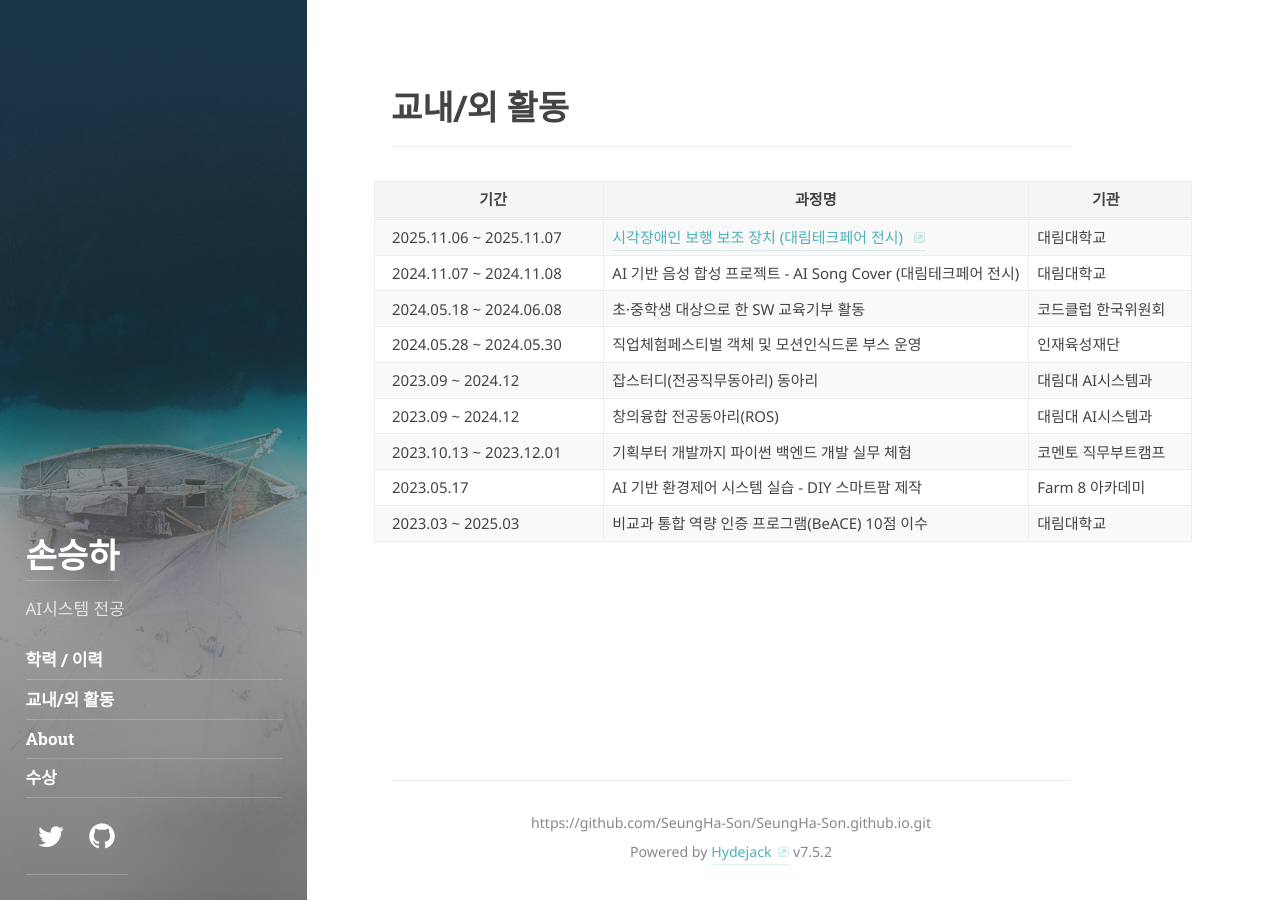
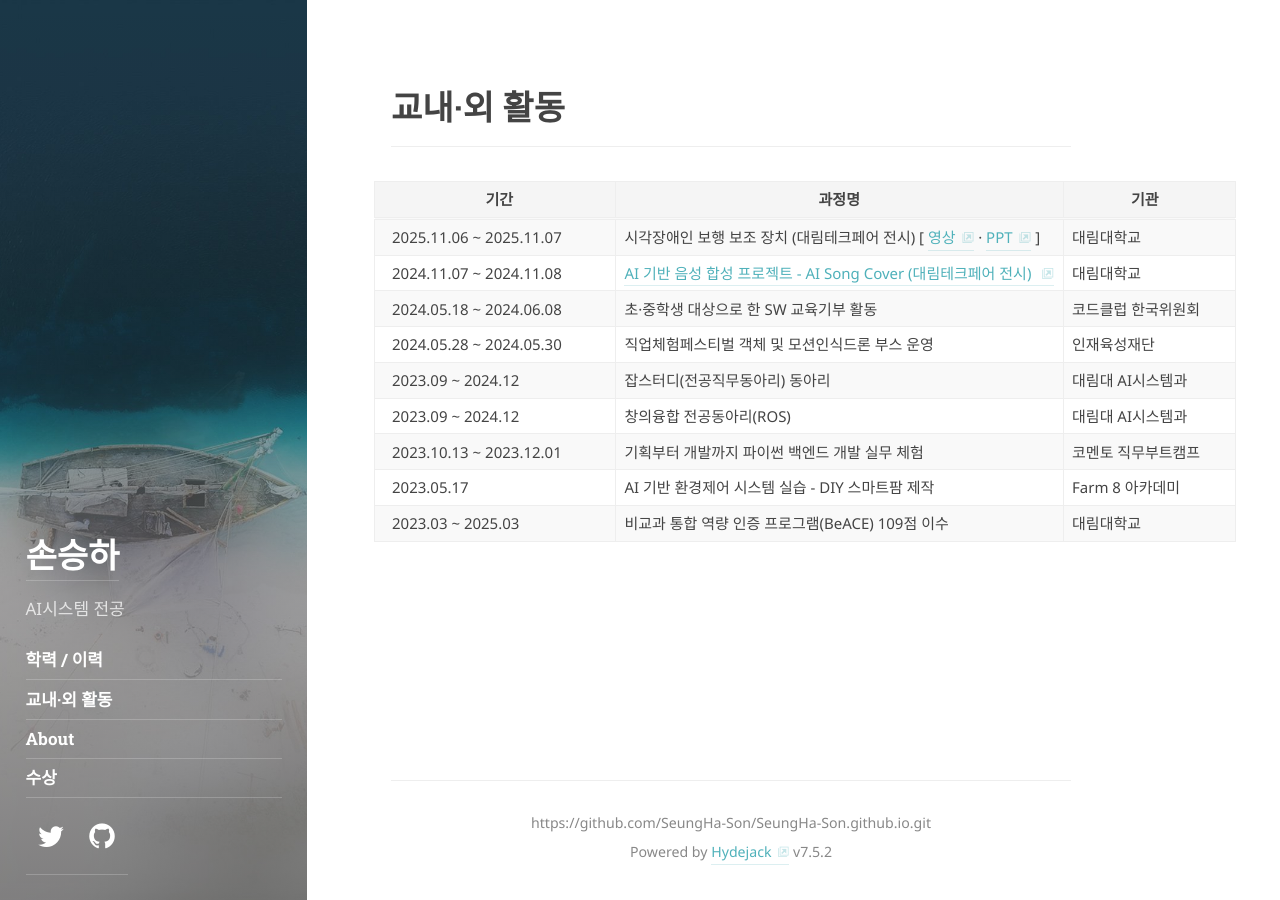
Before and after one commit to SeungHa-Son/SeungHa-Son.github.io, a Jekyll site: the page built from activities.md, in a window 1280 px wide. Built offline with Jekyll 4.4.1, drawn with Linux system fonts in a browser that asks for light colours; some web fonts are replaced.

Commit message:
Add site files

```diff
--- a/activities.md
+++ b/activities.md
@@ -1,6 +1,6 @@
 ---
 layout: page
-title: 교내/외 활동
+title: 교내·외 활동
 menu: true
 order: 2
 ---
@@ -48,56 +53,76 @@ order: 2
       <th class="act-col-org">기관</th>
     </tr>
   </thead>
+
   <tbody>
     <tr>
       <td>2025.11.06 ~ 2025.11.07</td>
       <td>
-        <a href="https://www.youtube.com/watch?v=o0KDbAmzD5c&t=4s"
+        시각장애인 보행 보조 장치 (대림테크페어 전시)
+        [
+          <a href="https://www.youtube.com/watch?v=o0KDbAmzD5c&t=4s"
+             target="_blank"
+             rel="noopener noreferrer">영상</a>
+          ·
+          <a href="https://www.canva.com/design/DAGpWrSq-lI/AndCBvv84OTgOR_fawugjg/edit?utm_content=DAGpWrSq-lI&utm_campaign=designshare&utm_medium=link2&utm_source=sharebutton"
+             target="_blank"
+             rel="noopener noreferrer">PPT</a>
+        ]
+      </td>
+      <td>대림대학교</td>
+    </tr>
+
+    <tr>
+      <td>2024.11.07 ~ 2024.11.08</td>
+      <td>
+        <a href="https://www.youtube.com/watch?v=zuLukIJ4ogs&t=2s"
            target="_blank"
            rel="noopener noreferrer">
-          시각장애인 보행 보조 장치 (대림테크페어 전시)
+          AI 기반 음성 합성 프로젝트 - AI Song Cover (대림테크페어 전시)
         </a>
       </td>
       <td>대림대학교</td>
     </tr>
-    <tr>
-      <td>2024.11.07 ~ 2024.11.08</td>
-      <td>AI 기반 음성 합성 프로젝트 - AI Song Cover (대림테크페어 전시)</td>
-      <td>대림대학교</td>
-    </tr>
+
     <tr>
       <td>2024.05.18 ~ 2024.06.08</td>
       <td>초·중학생 대상으로 한 SW 교육기부 활동</td>
       <td>코드클럽 한국위원회</td>
     </tr>
+
     <tr>
       <td>2024.05.28 ~ 2024.05.30</td>
       <td>직업체험페스티벌 객체 및 모션인식드론 부스 운영</td>
       <td>인재육성재단</td>
     </tr>
+
     <tr>
       <td>2023.09 ~ 2024.12</td>
       <td>잡스터디(전공직무동아리) 동아리</td>
       <td>대림대 AI시스템과</td>
     </tr>
+
     <tr>
       <td>2023.09 ~ 2024.12</td>
       <td>창의융합 전공동아리(ROS)</td>
       <td>대림대 AI시스템과</td>
     </tr>
+
     <tr>
       <td>2023.10.13 ~ 2023.12.01</td>
       <td>기획부터 개발까지 파이썬 백엔드 개발 실무 체험</td>
       <td>코멘토 직무부트캠프</td>
     </tr>
+
     <tr>
       <td>2023.05.17</td>
       <td>AI 기반 환경제어 시스템 실습 - DIY 스마트팜 제작</td>
       <td>Farm 8 아카데미</td>
     </tr>
+
     <tr>
       <td>2023.03 ~ 2025.03</td>
-      <td>비교과 통합 역량 인증 프로그램(BeACE) 10점 이수</td>
+      <td>비교과 통합 역량 인증 프로그램(BeACE) 109점 이수</td>
       <td>대림대학교</td>
     </tr>
   </tbody>
```
Also changed, not shown: other parts of activities.md (+6 -1 lines).
